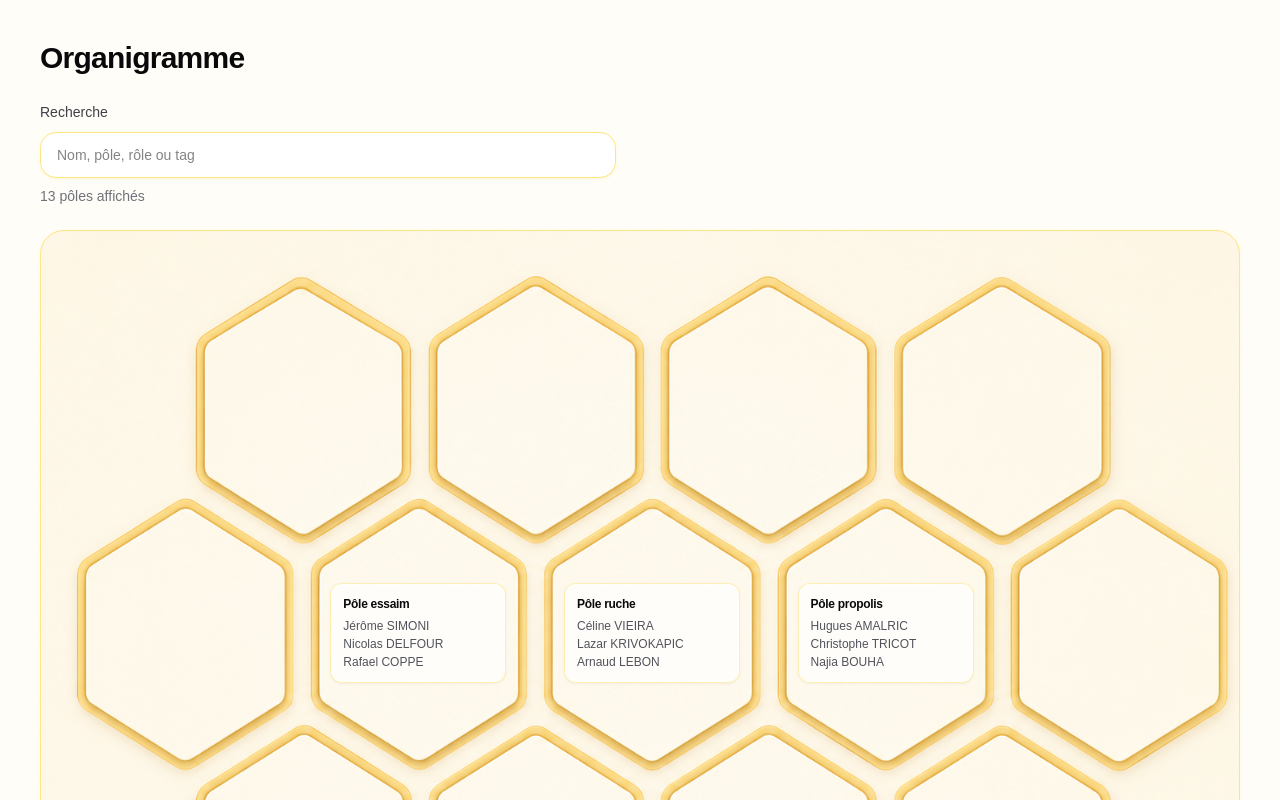
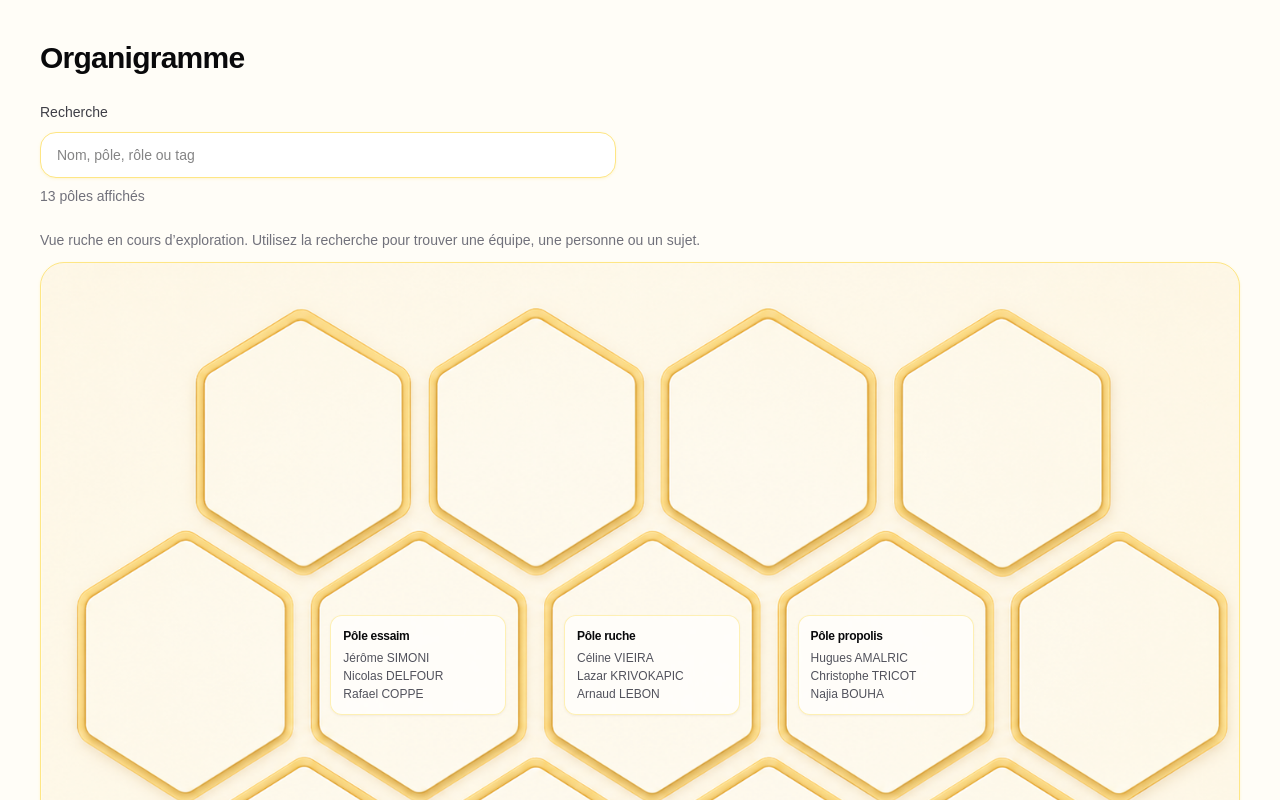
Before and after one commit to JesimBOB/AssistantBobbee, a Next.js app: page /organigramme in a window 1280 px wide. Shown: the top 800 px of the page. Built offline with nearby package versions, Linux system fonts and the light colour scheme.

Commit message:
chore: clarify organization hive prototype

```diff
--- a/app/organigramme/page.tsx
+++ b/app/organigramme/page.tsx
@@ -318,10 +318,22 @@ export default function OrganigrammePage() {
             className="mt-2 w-full rounded-2xl border border-amber-200 bg-white px-4 py-3 text-sm shadow-sm shadow-amber-100/60 outline-none focus:border-amber-400"
           />
           <p className="mt-2 text-sm text-zinc-500">{resultSummary}</p>
+          {query ? (
+            <button
+              type="button"
+              onClick={() => setSearch("")}
+              className="mt-2 hidden text-sm font-medium text-amber-800 underline-offset-4 hover:underline sm:inline-flex"
+            >
+              Effacer la recherche
+            </button>
+          ) : null}
         </div>
 
         {!query ? (
           <section className="hidden lg:block" aria-label="Prototype desktop fond ruche">
+            <p className="mb-3 text-sm text-zinc-500">
+              Vue ruche en cours d’exploration. Utilisez la recherche pour trouver une équipe, une personne ou un sujet.
+            </p>
             <div
               className="relative aspect-[1491/1055] overflow-hidden rounded-3xl border border-amber-200 bg-amber-50 bg-contain bg-center bg-no-repeat shadow-sm shadow-amber-100/70"
               style={{ backgroundImage: "url('/organigramme/organigramme-hive-background-test.png')" }}
```
